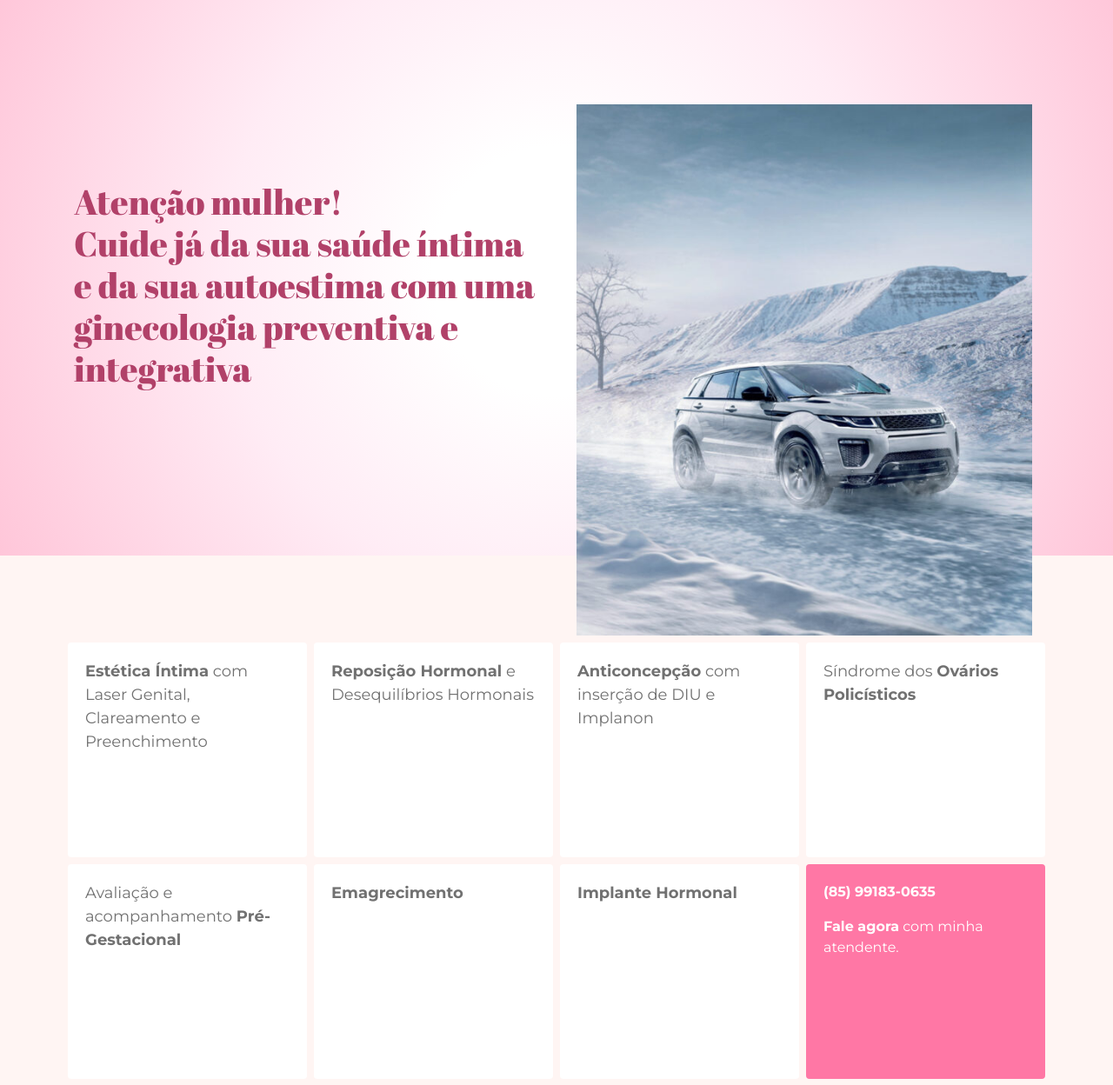
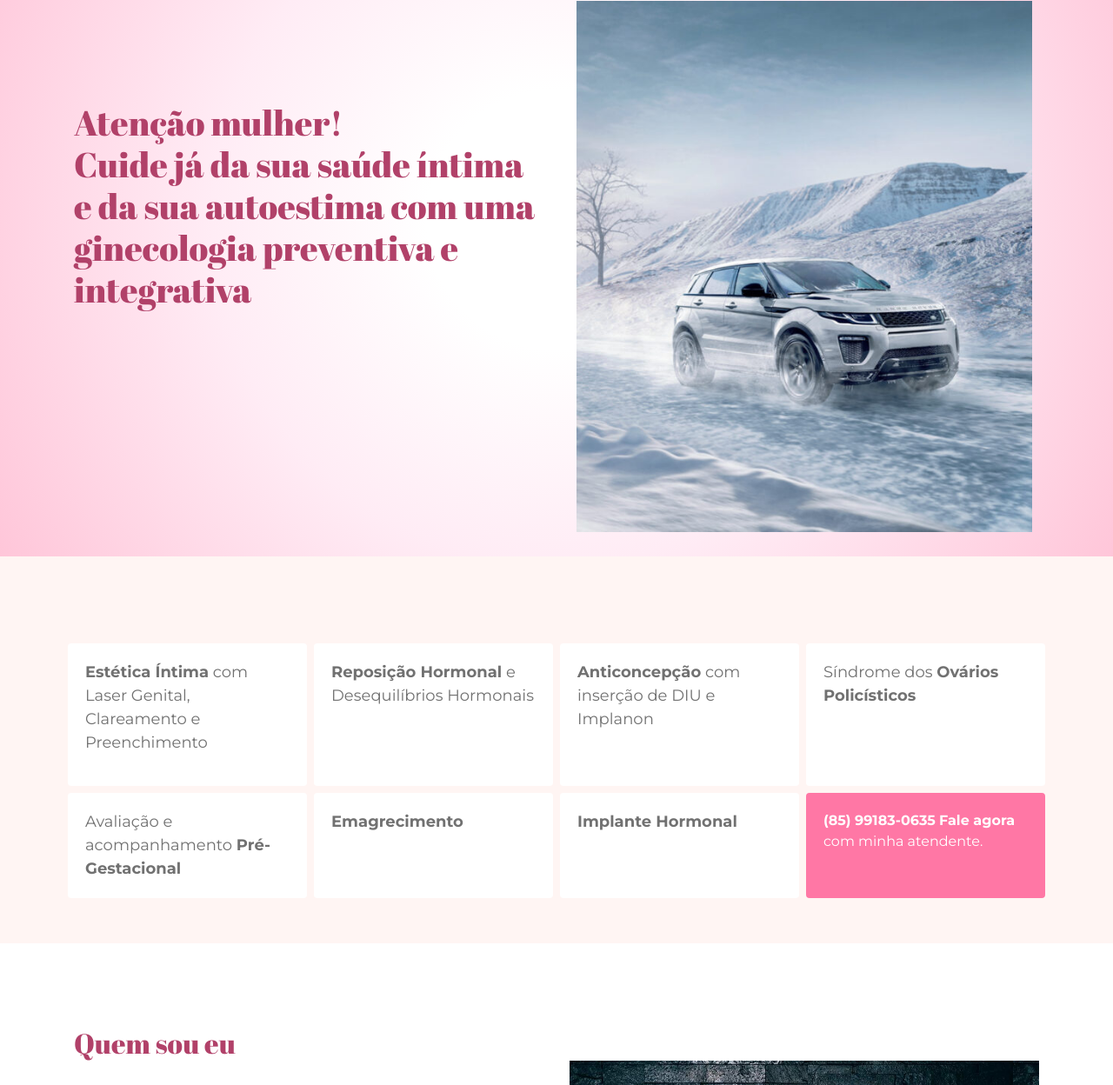
Before and after one commit to paulov1704/aloma_silva_estrutura, a plain HTML site: page components/index.html in a window 1280 px wide. Shown: the part 135-1383 px from the top of the page at 87% size. Drawn offline with nearby package versions, Linux system fonts and the light colour scheme.

Commit message:
validando

```diff
--- a/assets/css/style.css
+++ b/assets/css/style.css
@@ -25,9 +25,9 @@
     background: radial-gradient(circle, rgba(255,255,255,1) 0%, rgba(255,255,255,1) 20%, rgba(255,236,245,1) 53%, rgba(255,198,217,1) 100%);
 }
 
-h1,.h1{
+h1,.titulo{
     color: #B14169;
-    max-height: 200px;
+
     font-family: 'Abril Fatface', serif;
 
 }
@@ -45,6 +45,29 @@ h2,.h2{
 
     /* --------- MEDIA QUERY -----------*/
 
+@media (max-width: 768px){
+    .titulo{
+        text-align: center;
+        margin-top: 40px;
+    }
+
+    .cont-header{
+        display: flex;
+
+    }
+
+    .imagem{
+        margin-bottom: none;
+    }
+}
+
+@media (max-width:425px){
+    .titulo{
+        font-size: 24px;
+    }
+
+
+}
 
 /* ---------------------- SEÇÃO CARDS  --------------  */
 
@@ -54,7 +77,7 @@ h2,.h2{
 
 .white-card{
     width: 275px;
-    height: 247px;
+    /* height: 247px; */
     font-size: 18px;
     color: #717171;
     font-family: 'Montserrat', sans-serif;
@@ -64,7 +87,7 @@ h2,.h2{
 
 .telefone{
     width: 275px;
-    height: 247px;
+    /* height: 247px; */
     background-color: #FF77A5;
     font-family: 'Montserrat', sans-serif;
     color: white;
--- a/components/index.html
+++ b/components/index.html
@@ -10,9 +10,9 @@
     <body>
         <header>
             <section class="header-sect">
-                <nav class="navbar">
-                    <div class="container p-3">
-                        <img class="img-fluid" src="../assets/images/Captura de tela 2023-11-06 173325.png" alt="logo">
+                <nav class="navbar fixed-top">
+                    <div class="container cont-header p-3">
+                        <img class="wrapper img-fluid" src="../assets/images/Captura de tela 2023-11-06 173325.png" alt="logo">
 
                         <!-- Button trigger modal -->
                         <button type="button" class="header-btn btn rounded-pill text-light p-3 px-4" data-toggle="modal" data-target="#exampleModalCenter">
@@ -37,7 +37,7 @@
                     </button>
                     </div>
                     <div class="modal-body">
-                    ...
+
                     </div>
                     <div class="modal-footer">
                     <button type="button" class="btn btn-secondary" data-dismiss="modal">Close</button>
@@ -53,11 +53,11 @@
                 <div class="container">
                     <div class="row d-flex justify-content-center">
                         <div class="col-12 col-lg-6 col-md d-flex align-items-center">
-                            <h1 class="h1 text-start pb-4">Atenção mulher! <br>
+                            <h1 class="titulo text-start pb-4">Atenção mulher! <br>
                                 Cuide já da sua saúde íntima e da sua autoestima com uma ginecologia preventiva e integrativa</h1>
                         </div>
-                        <div class="imagem rounded col-12 col-lg-6 d-flex justify-content-center">
-                            <img class="img-fluid p-2 rounded" src="../assets/images/600x700.jpg" alt="Imagem mulher">
+                        <div class=" col-12 col-lg-6 d-flex justify-content-center">
+                            <img class="img-fluid p-2 imagem rounded" src="../assets/images/600x700.jpg" alt="Imagem mulher">
                         </div>
                     </div>
                 </div>
@@ -66,77 +66,75 @@
             <section class="card-sect d-flex align-items-center">
                 <div class="container py-5 px-0">
                     <div class="d-flex flex-wrap d-flex justify-content-center mt-5">
-                        <div class="card white-card m-1 border-0">
-                            <div class="card-body">
+                        <div class="card white-card m-1 border-0 align-self-stretch">
+                            <div class="card-body w-100">
                                 <i></i>
                                 <article>
-                                    <p><strong>Estética Íntima</strong> com Laser Genital, Clareamento e Preenchimento</p>
+                                    <strong>Estética Íntima</strong> com Laser Genital, Clareamento e Preenchimento</p>
                                 </article>
                             </div>
                         </div>
 
-                        <div class="card white-card m-1 border-0">
-                            <div class="card-body">
+                        <div class="card white-card m-1 border-0 align-self-stretch">
+                            <div class="card-body w-100">
                                 <i></i>
                                 <article>
-                                    <p><strong>Reposição Hormonal</strong> e Desequilíbrios Hormonais</p>
+                                    <strong>Reposição Hormonal</strong> e Desequilíbrios Hormonais
                                 </article>
                             </div>
                         </div>
 
-                        <div class="card white-card m-1 border-0">
-                            <div class="card-body">
+                        <div class="card white-card m-1 border-0 align-self-stretch">
+                            <div class="card-body w-100">
                                 <i></i>
                                 <article>
-                                   <p><strong>Anticoncepção</strong> com inserção de DIU e Implanon</p>
+                                   <strong>Anticoncepção</strong> com inserção de DIU e Implanon
                                 </article>
                             </div>
                         </div>
 
-                        <div class="card white-card m-1 border-0">
-                            <div class="card-body">
+                        <div class="card white-card m-1 border-0 align-self-stretch">
+                            <div class="card-body w-100">
                                 <i></i>
                                 <article>
-                                    <p>Síndrome dos <strong>Ovários Policísticos</strong></p>
-                                </article>
-                            </div>
-                        </div>
-                    </div>
-
-                    <div class="d-flex flex-wrap d-flex justify-content-center">
-                        <div class="card white-card m-1 border-0">
-                            <div class="card-body">
-                                <i></i>
-                                <article>
-                                    <p>Avaliação e acompanhamento <strong>Pré-Gestacional</strong></p>
+                                    Síndrome dos <strong>Ovários Policísticos</strong>
                                 </article>
                             </div>
                         </div>
 
-                        <div class="card white-card m-1 border-0">
-                            <div class="card-body">
+                        <div class="card white-card m-1 border-0 align-self-stretch">
+                            <div class="card-body w-100">
                                 <i></i>
                                 <article>
-                                    <p><strong>Emagrecimento</strong></p>
+                                    Avaliação e acompanhamento <strong>Pré-Gestacional</strong>
                                 </article>
                             </div>
                         </div>
 
-                        <div class="card white-card m-1 border-0">
-                            <div class="card-body">
+                        <div class="card white-card m-1 border-0 align-self-stretch">
+                            <div class="card-body w-100">
                                 <i></i>
                                 <article>
-                                    <p><strong>Implante Hormonal</strong></p>
+                                    <strong>Emagrecimento</strong>
                                 </article>
                             </div>
                         </div>
 
-                        <div class="card telefone m-1 border-0">
-                            <div class="card-body">
+                        <div class="card white-card m-1 border-0 align-self-stretch">
+                            <div class="card-body w-100">
                                 <i></i>
                                 <article>
-                                    <p><strong>(85) 99183-0635</strong></p>
-                                    <p><strong>Fale agora</strong> com minha atendente.</p>
+                                    <strong>Implante Hormonal</strong>
+                                </article>
+                            </div>
+                        </div>
+
+                        <div class="card telefone m-1 border-0 align-self-stretch">
+                            <div class="card-body w-100">
+                                <i></i>
+                                <article>
+                                    <strong>(85) 99183-0635</strong>
+                                    <strong>Fale agora</strong> com minha atendente.
                                 </article>
                             </div>
                         </div>
```
